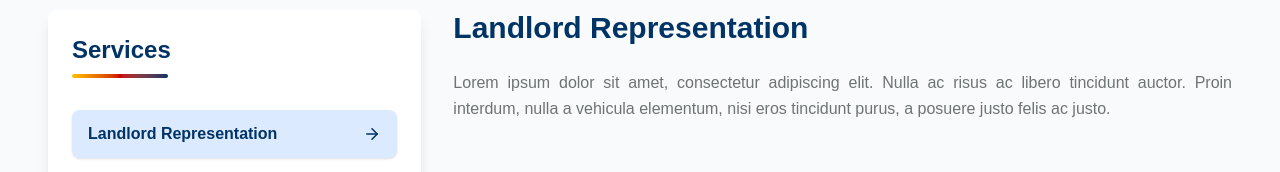
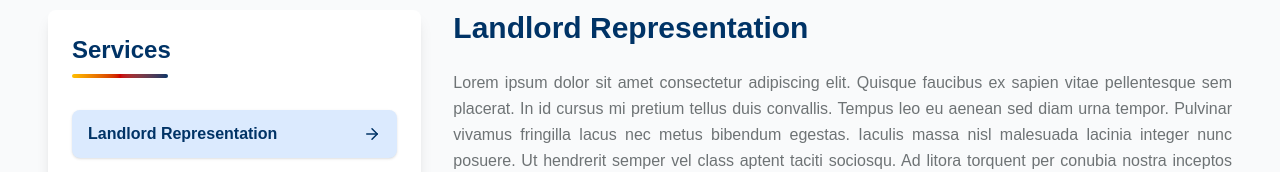
Before and after one commit to potato20ui/prime-1, a React (Vite) app in the folder revamp/: page /services in a window 1280 px wide. Shown: the part 594-766 px from the top of the page. Built offline with nearby package versions, Linux system fonts and the light colour scheme; a web font is replaced by a local one.

Commit message:
Update Services.tsx

```diff
--- a/revamp/src/pages/Services.tsx
+++ b/revamp/src/pages/Services.tsx
@@ -18,12 +18,60 @@
   ];
 
   const contentMap: Record<number, React.ReactNode> = {
-    1: <p>Lorem ipsum dolor sit amet, consectetur adipiscing elit. Nulla ac risus ac libero tincidunt auctor. Proin interdum, nulla a vehicula elementum, nisi eros tincidunt purus, a posuere justo felis ac justo.</p>,
-    2: <p>Lorem ipsum dolor sit amet, consectetur adipiscing elit. Nulla ac risus ac libero tincidunt auctor. Proin interdum, nulla a vehicula elementum, nisi eros tincidunt purus, a posuere justo felis ac justo.</p>,
-    3: <p>Lorem ipsum dolor sit amet, consectetur adipiscing elit. Nulla ac risus ac libero tincidunt auctor. Proin interdum, nulla a vehicula elementum, nisi eros tincidunt purus, a posuere justo felis ac justo.</p>,
-    4: <p>Lorem ipsum dolor sit amet, consectetur adipiscing elit. Nulla ac risus ac libero tincidunt auctor. Proin interdum, nulla a vehicula elementum, nisi eros tincidunt purus, a posuere justo felis ac justo.</p>,
-    5: <p>Lorem ipsum dolor sit amet, consectetur adipiscing elit. Nulla ac risus ac libero tincidunt auctor. Proin interdum, nulla a vehicula elementum, nisi eros tincidunt purus, a posuere justo felis ac justo.</p>,
-    6: <p>Lorem ipsum dolor sit amet, consectetur adipiscing elit. Nulla ac risus ac libero tincidunt auctor. Proin interdum, nulla a vehicula elementum, nisi eros tincidunt purus, a posuere justo felis ac justo.</p>,
+    1: <p>Lorem ipsum dolor sit amet consectetur adipiscing elit. Quisque faucibus ex sapien vitae pellentesque sem placerat. In id cursus mi pretium tellus duis convallis. Tempus leo eu aenean sed diam urna tempor.
+      Pulvinar vivamus fringilla lacus nec metus bibendum egestas. Iaculis massa nisl malesuada lacinia integer nunc posuere. Ut hendrerit semper vel class aptent taciti sociosqu. Ad litora torquent per conubia nostra inceptos himenaeos. <br /> <br />
+      Lorem ipsum dolor sit amet consectetur adipiscing elit. Quisque faucibus ex sapien vitae pellentesque sem placerat. In id cursus mi pretium tellus duis convallis.
+      Tempus leo eu aenean sed diam urna tempor. Pulvinar vivamus fringilla lacus nec metus bibendum egestas. Iaculis massa nisl malesuada lacinia integer nunc posuere.
+      Ut hendrerit semper vel class aptent taciti sociosqu. Ad litora torquent per conubia nostra inceptos himenaeos.Lorem ipsum dolor sit amet consectetur adipiscing elit.
+      Quisque faucibus ex sapien vitae pellentesque sem placerat. In id cursus mi pretium tellus duis convallis. Tempus leo eu aenean sed diam urna tempor. Pulvinar vivamus fringilla lacus nec metus bibendum egestas.
+      Iaculis massa nisl malesuada lacinia integer nunc posuere. Ut hendrerit semper vel class aptent taciti sociosqu. Ad litora torquent per conubia nostra inceptos himenaeos.
+
+    </p>,
+    2: <p>Lorem ipsum dolor sit amet consectetur adipiscing elit. Quisque faucibus ex sapien vitae pellentesque sem placerat. In id cursus mi pretium tellus duis convallis. Tempus leo eu aenean sed diam urna tempor.
+    Pulvinar vivamus fringilla lacus nec metus bibendum egestas. Iaculis massa nisl malesuada lacinia integer nunc posuere. Ut hendrerit semper vel class aptent taciti sociosqu. Ad litora torquent per conubia nostra inceptos himenaeos. <br /> <br />
+    Lorem ipsum dolor sit amet consectetur adipiscing elit. Quisque faucibus ex sapien vitae pellentesque sem placerat. In id cursus mi pretium tellus duis convallis.
+    Tempus leo eu aenean sed diam urna tempor. Pulvinar vivamus fringilla lacus nec metus bibendum egestas. Iaculis massa nisl malesuada lacinia integer nunc posuere.
+    Ut hendrerit semper vel class aptent taciti sociosqu. Ad litora torquent per conubia nostra inceptos himenaeos.Lorem ipsum dolor sit amet consectetur adipiscing elit.
+    Quisque faucibus ex sapien vitae pellentesque sem placerat. In id cursus mi pretium tellus duis convallis. Tempus leo eu aenean sed diam urna tempor. Pulvinar vivamus fringilla lacus nec metus bibendum egestas.
+    Iaculis massa nisl malesuada lacinia integer nunc posuere. Ut hendrerit semper vel class aptent taciti sociosqu. Ad litora torquent per conubia nostra inceptos himenaeos.
+
+      </p>,
+    3:<p>Lorem ipsum dolor sit amet consectetur adipiscing elit. Quisque faucibus ex sapien vitae pellentesque sem placerat. In id cursus mi pretium tellus duis convallis. Tempus leo eu aenean sed diam urna tempor.
+    Pulvinar vivamus fringilla lacus nec metus bibendum egestas. Iaculis massa nisl malesuada lacinia integer nunc posuere. Ut hendrerit semper vel class aptent taciti sociosqu. Ad litora torquent per conubia nostra inceptos himenaeos. <br /> <br />
+    Lorem ipsum dolor sit amet consectetur adipiscing elit. Quisque faucibus ex sapien vitae pellentesque sem placerat. In id cursus mi pretium tellus duis convallis.
+    Tempus leo eu aenean sed diam urna tempor. Pulvinar vivamus fringilla lacus nec metus bibendum egestas. Iaculis massa nisl malesuada lacinia integer nunc posuere.
+    Ut hendrerit semper vel class aptent taciti sociosqu. Ad litora torquent per conubia nostra inceptos himenaeos.Lorem ipsum dolor sit amet consectetur adipiscing elit.
+    Quisque faucibus ex sapien vitae pellentesque sem placerat. In id cursus mi pretium tellus duis convallis. Tempus leo eu aenean sed diam urna tempor. Pulvinar vivamus fringilla lacus nec metus bibendum egestas.
+    Iaculis massa nisl malesuada lacinia integer nunc posuere. Ut hendrerit semper vel class aptent taciti sociosqu. Ad litora torquent per conubia nostra inceptos himenaeos.
+
+      </p>,
+    4:<p>Lorem ipsum dolor sit amet consectetur adipiscing elit. Quisque faucibus ex sapien vitae pellentesque sem placerat. In id cursus mi pretium tellus duis convallis. Tempus leo eu aenean sed diam urna tempor.
+    Pulvinar vivamus fringilla lacus nec metus bibendum egestas. Iaculis massa nisl malesuada lacinia integer nunc posuere. Ut hendrerit semper vel class aptent taciti sociosqu. Ad litora torquent per conubia nostra inceptos himenaeos. <br /> <br />
+    Lorem ipsum dolor sit amet consectetur adipiscing elit. Quisque faucibus ex sapien vitae pellentesque sem placerat. In id cursus mi pretium tellus duis convallis.
+    Tempus leo eu aenean sed diam urna tempor. Pulvinar vivamus fringilla lacus nec metus bibendum egestas. Iaculis massa nisl malesuada lacinia integer nunc posuere.
+    Ut hendrerit semper vel class aptent taciti sociosqu. Ad litora torquent per conubia nostra inceptos himenaeos.Lorem ipsum dolor sit amet consectetur adipiscing elit.
+    Quisque faucibus ex sapien vitae pellentesque sem placerat. In id cursus mi pretium tellus duis convallis. Tempus leo eu aenean sed diam urna tempor. Pulvinar vivamus fringilla lacus nec metus bibendum egestas.
+    Iaculis massa nisl malesuada lacinia integer nunc posuere. Ut hendrerit semper vel class aptent taciti sociosqu. Ad litora torquent per conubia nostra inceptos himenaeos.
+
+      </p>,
+    5: <p>Lorem ipsum dolor sit amet consectetur adipiscing elit. Quisque faucibus ex sapien vitae pellentesque sem placerat. In id cursus mi pretium tellus duis convallis. Tempus leo eu aenean sed diam urna tempor.
+    Pulvinar vivamus fringilla lacus nec metus bibendum egestas. Iaculis massa nisl malesuada lacinia integer nunc posuere. Ut hendrerit semper vel class aptent taciti sociosqu. Ad litora torquent per conubia nostra inceptos himenaeos. <br /> <br />
+    Lorem ipsum dolor sit amet consectetur adipiscing elit. Quisque faucibus ex sapien vitae pellentesque sem placerat. In id cursus mi pretium tellus duis convallis.
+    Tempus leo eu aenean sed diam urna tempor. Pulvinar vivamus fringilla lacus nec metus bibendum egestas. Iaculis massa nisl malesuada lacinia integer nunc posuere.
+    Ut hendrerit semper vel class aptent taciti sociosqu. Ad litora torquent per conubia nostra inceptos himenaeos.Lorem ipsum dolor sit amet consectetur adipiscing elit.
+    Quisque faucibus ex sapien vitae pellentesque sem placerat. In id cursus mi pretium tellus duis convallis. Tempus leo eu aenean sed diam urna tempor. Pulvinar vivamus fringilla lacus nec metus bibendum egestas.
+    Iaculis massa nisl malesuada lacinia integer nunc posuere. Ut hendrerit semper vel class aptent taciti sociosqu. Ad litora torquent per conubia nostra inceptos himenaeos.
+
+      </p>,
+    6: <p>Lorem ipsum dolor sit amet consectetur adipiscing elit. Quisque faucibus ex sapien vitae pellentesque sem placerat. In id cursus mi pretium tellus duis convallis. Tempus leo eu aenean sed diam urna tempor.
+    Pulvinar vivamus fringilla lacus nec metus bibendum egestas. Iaculis massa nisl malesuada lacinia integer nunc posuere. Ut hendrerit semper vel class aptent taciti sociosqu. Ad litora torquent per conubia nostra inceptos himenaeos. <br /> <br />
+    Lorem ipsum dolor sit amet consectetur adipiscing elit. Quisque faucibus ex sapien vitae pellentesque sem placerat. In id cursus mi pretium tellus duis convallis.
+    Tempus leo eu aenean sed diam urna tempor. Pulvinar vivamus fringilla lacus nec metus bibendum egestas. Iaculis massa nisl malesuada lacinia integer nunc posuere.
+    Ut hendrerit semper vel class aptent taciti sociosqu. Ad litora torquent per conubia nostra inceptos himenaeos.Lorem ipsum dolor sit amet consectetur adipiscing elit.
+    Quisque faucibus ex sapien vitae pellentesque sem placerat. In id cursus mi pretium tellus duis convallis. Tempus leo eu aenean sed diam urna tempor. Pulvinar vivamus fringilla lacus nec metus bibendum egestas.
+    Iaculis massa nisl malesuada lacinia integer nunc posuere. Ut hendrerit semper vel class aptent taciti sociosqu. Ad litora torquent per conubia nostra inceptos himenaeos.
+
+      </p>,
   };
 
   return (
```
